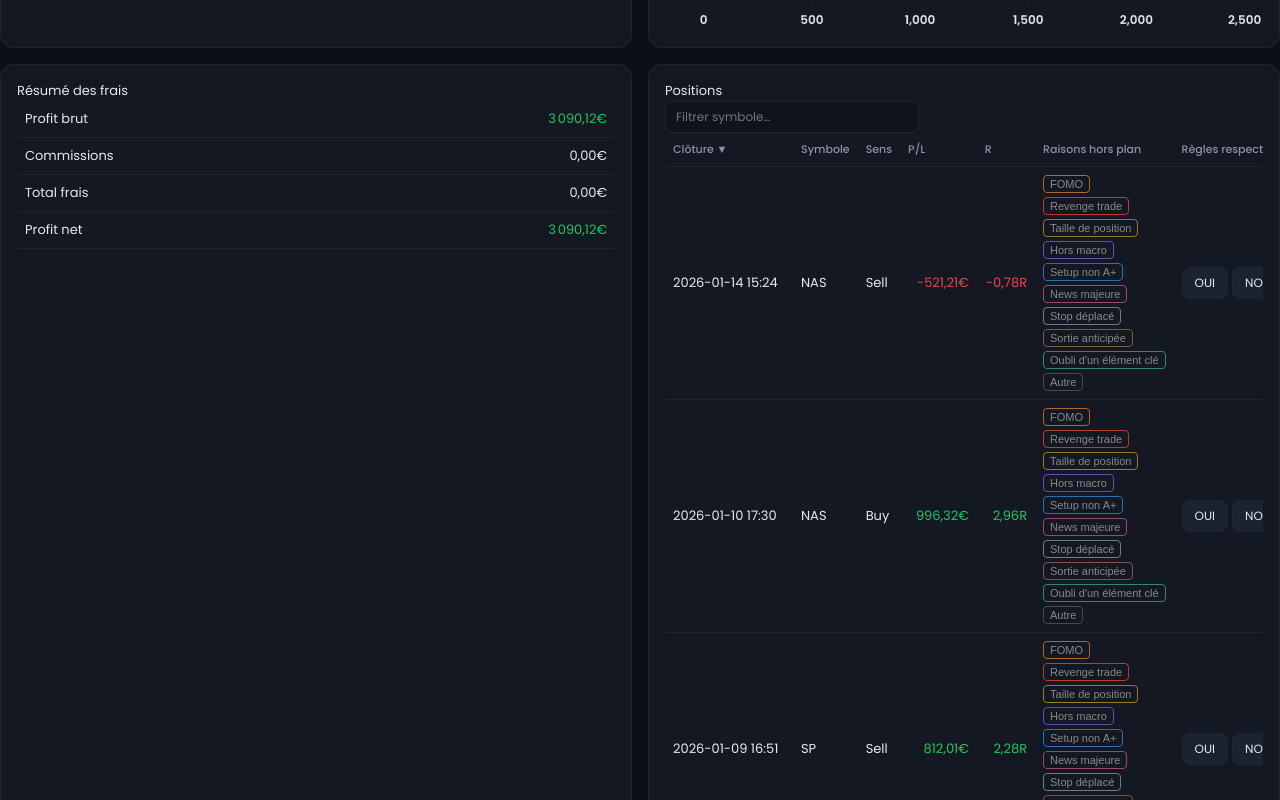
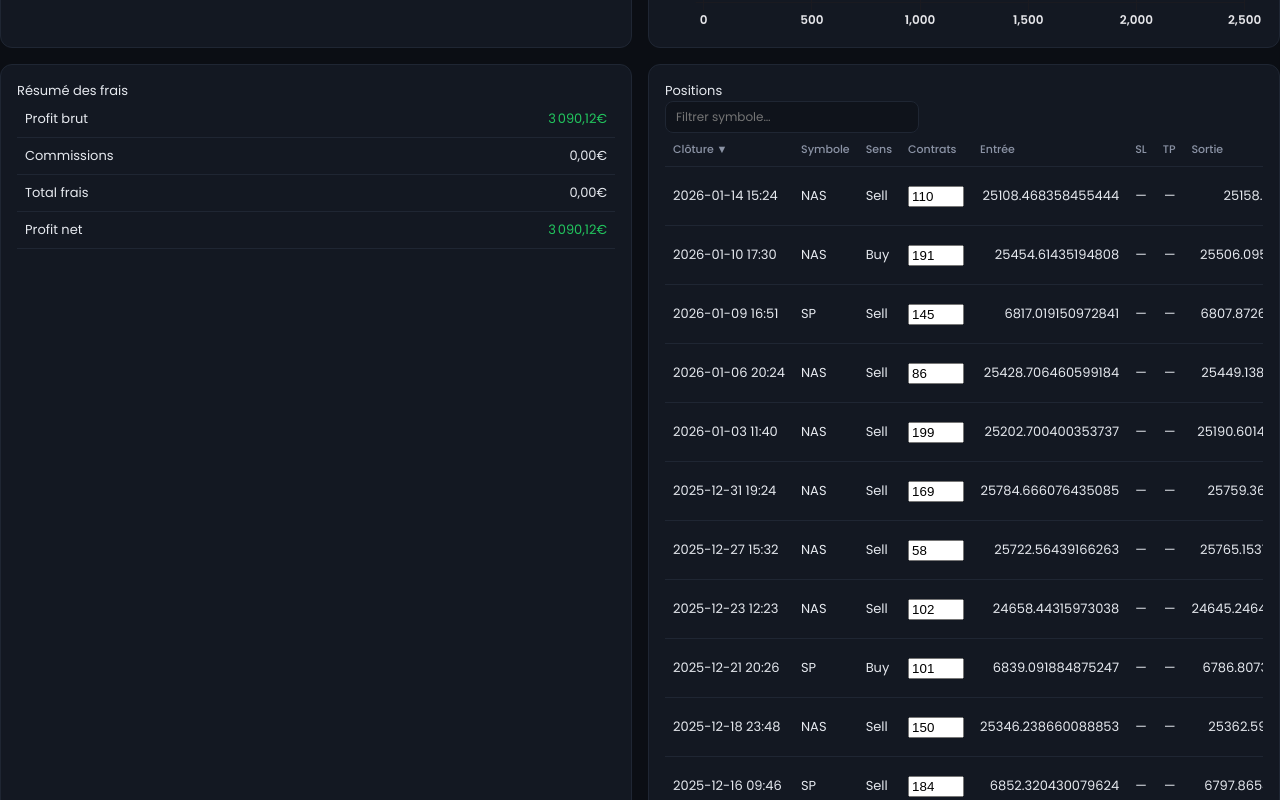
Before and after one commit to Neal40/trading-journal, a React (Vite) app: page / in a window 1280 px wide. Shown: the part 3140-3940 px from the top of the page. Built offline with nearby package versions, Linux system fonts and the light colour scheme.

Commit message:
feat(positions): raisons en liste (+/x), contrats limités par symbole, entrée/SL/TP/sortie/commissions/images

```diff
--- a/src/components/PositionsTable.tsx
+++ b/src/components/PositionsTable.tsx
@@ -21,6 +21,17 @@ const TAG_COLORS: Record<string, string> = {
   'Autre': '#4a4a4a',
 }
 
+// NQ / ES = minis (1 à 5) ; MNQ / MES = micros (1 à 50)
+function maxContracts(symbol: string): number {
+  const s = symbol.toUpperCase()
+  if (s.startsWith('MNQ') || s.startsWith('MES')) return 50
+  if (s.startsWith('NQ') || s.startsWith('ES')) return 5
+  return 50
+}
+
+const num = (v: number | null | undefined) =>
+  v === null || v === undefined || Number.isNaN(v) ? '—' : String(v)
+
 export default function PositionsTable() {
   const trades = useStore(s => s.trades)
   const updateTrade = useStore(s => s.updateTrade)
@@ -29,7 +40,6 @@ export default function PositionsTable() {
   const [sort, setSort] = useState<SortKey>('closeTime')
   const [asc, setAsc] = useState(false)
   const [page, setPage] = useState(0)
-  const [openId, setOpenId] = useState<string | null>(null)
   const PER = 15
 
   const rows = useMemo(() => {
@@ -50,11 +60,37 @@ export default function PositionsTable() {
     </th>
   )
 
-  const toggleReason = (t: Trade, r: string) => {
+  const addReason = (t: Trade, r: string) => {
+    if (!r) return
     const reasons = t.reasons ?? []
-    updateTrade(t.id, {
-      reasons: reasons.includes(r) ? reasons.filter(x => x !== r) : [...reasons, r],
+    if (reasons.includes(r)) return
+    updateTrade(t.id, { reasons: [...reasons, r] })
+  }
+  const removeReason = (t: Trade, r: string) => {
+    updateTrade(t.id, { reasons: (t.reasons ?? []).filter(x => x !== r) })
+  }
+
+  const setContracts = (t: Trade, raw: string) => {
+    const max = maxContracts(t.symbol)
+    let n = parseInt(raw, 10)
+    if (Number.isNaN(n)) n = 1
+    n = Math.max(1, Math.min(max, n))
+    updateTrade(t.id, { volume: n })
+  }
+
+  const addImages = (t: Trade, files: FileList | null) => {
+    if (!files) return
+    Array.from(files).forEach(f => {
+      const reader = new FileReader()
+      reader.onload = () => {
+        const cur = useStore.getState().trades.find(x => x.id === t.id)
+        updateTrade(t.id, { images: [...(cur?.images ?? []), String(reader.result)] })
+      }
+      reader.readAsDataURL(f)
     })
+  }
+  const removeImage = (t: Trade, i: number) => {
+    updateTrade(t.id, { images: (t.images ?? []).filter((_, k) => k !== i) })
   }
 
   return (
@@ -76,77 +112,130 @@ export default function PositionsTable() {
               {th('closeTime', 'Clôture')}
               {th('symbol', 'Symbole')}
               <th>Sens</th>
+              <th>Contrats</th>
+              <th>Entrée</th>
+              <th>SL</th>
+              <th>TP</th>
+              <th>Sortie</th>
+              <th>Comm.</th>
               {th('profit', 'P/L')}
               {th('r', 'R')}
               <th>Raisons hors plan</th>
               <th>Règles respectées</th>
               <th>Commentaire</th>
+              <th>Images</th>
             </tr>
           </thead>
           <tbody>
-            {visible.map(t => (
+            {visible.map(t => {
+              const available = REASONS.filter(r => !(t.reasons ?? []).includes(r))
+              return (
                 <tr key={t.id}>
                   <td>{t.closeTime.slice(0, 16).replace('T', ' ')}</td>
                   <td>{t.symbol}</td>
                   <td>{t.type}</td>
+                  <td>
+                    <input
+                      type="number"
+                      min={1}
+                      max={maxContracts(t.symbol)}
+                      value={t.volume}
+                      onChange={e => setContracts(t, e.target.value)}
+                      style={{ width: 56 }}
+                      title={`1 à ${maxContracts(t.symbol)}`}
+                    />
+                  </td>
+                  <td className="r">{num(t.entry)}</td>
+                  <td className="r">{num(t.sl)}</td>
+                  <td className="r">{num(t.tp)}</td>
+                  <td className="r">{num(t.exit)}</td>
+                  <td className="r">{eur(t.commission)}</td>
                   <td className={'r ' + cls(t.profit)}>{eur(t.profit)}</td>
                   <td className={'r ' + cls(t.r)}>{fmt(t.r)}R</td>
-                <td>
-                  <div style={{ display: 'flex', flexWrap: 'wrap', gap: 4 }}>
-                    {REASONS.map(r => {
-                      const on = (t.reasons ?? []).includes(r)
-                      return (
-                        <button
+                  <td style={{ minWidth: 170 }}>
+                    <div style={{ display: 'flex', flexWrap: 'wrap', gap: 4, alignItems: 'center' }}>
+                      {(t.reasons ?? []).map(r => (
+                        <span
                           key={r}
-                          onClick={() => toggleReason(t, r)}
                           style={{
-                            background: on ? TAG_COLORS[r] : 'transparent',
-                            color: on ? '#fff' : '#888',
-                            border: `1px solid ${TAG_COLORS[r]}`,
+                            background: TAG_COLORS[r] ?? '#4a4a4a',
+                            color: '#fff',
                             borderRadius: 4,
                             padding: '2px 6px',
                             fontSize: 11,
-                            cursor: 'pointer',
+                            display: 'inline-flex',
+                            alignItems: 'center',
+                            gap: 4,
                           }}
                         >
                           {r}
-                        </button>
-                      )
-                    })}
+                          <span
+                            onClick={() => removeReason(t, r)}
+                            style={{ cursor: 'pointer', fontWeight: 700 }}
+                            title="Retirer"
+                          >×</span>
+                        </span>
+                      ))}
+                      {available.length > 0 && (
+                        <select
+                          value=""
+                          onChange={e => addReason(t, e.target.value)}
+                          style={{ width: 28, fontSize: 12, cursor: 'pointer' }}
+                          title="Ajouter une raison"
+                        >
+                          <option value="">+</option>
+                          {available.map(r => <option key={r} value={r}>{r}</option>)}
+                        </select>
+                      )}
                     </div>
                   </td>
                   <td>
-                  <div style={{ display: 'flex', gap: 4 }}>
-                    <button
-                      className="btn"
-                      onClick={() => updateTrade(t.id, { rulesRespected: true })}
-                      style={{ background: t.rulesRespected === true ? '#2e8a6a' : undefined }}
-                    >OUI</button>
-                    <button
-                      className="btn"
-                      onClick={() => updateTrade(t.id, { rulesRespected: false })}
-                      style={{ background: t.rulesRespected === false ? '#c0392b' : undefined }}
-                    >NON</button>
-                  </div>
+                    <select
+                      value={t.rulesRespected === null || t.rulesRespected === undefined ? '' : t.rulesRespected ? 'oui' : 'non'}
+                      onChange={e => updateTrade(t.id, {
+                        rulesRespected: e.target.value === '' ? null : e.target.value === 'oui',
+                      })}
+                    >
+                      <option value="">—</option>
+                      <option value="oui">OUI</option>
+                      <option value="non">NON</option>
+                    </select>
                   </td>
                   <td>
-                  {openId === t.id ? (
                     <textarea
-                      autoFocus
                       value={t.comment ?? ''}
                       onChange={e => updateTrade(t.id, { comment: e.target.value })}
-                      onBlur={() => setOpenId(null)}
+                      placeholder="Commentaire…"
                       rows={2}
                       style={{ width: '100%', minWidth: 160 }}
                     />
-                  ) : (
-                    <button className="btn" onClick={() => setOpenId(t.id)}>
-                      {t.comment ? t.comment.slice(0, 30) + (t.comment.length > 30 ? '…' : '') : '+ Commentaire'}
-                    </button>
-                  )}
+                  </td>
+                  <td style={{ minWidth: 110 }}>
+                    <div style={{ display: 'flex', flexWrap: 'wrap', gap: 4, alignItems: 'center' }}>
+                      {(t.images ?? []).map((src, i) => (
+                        <span key={i} style={{ position: 'relative', display: 'inline-block' }}>
+                          <img src={src} alt="" style={{ width: 36, height: 36, objectFit: 'cover', borderRadius: 4 }} />
+                          <span
+                            onClick={() => removeImage(t, i)}
+                            style={{ position: 'absolute', top: -6, right: -6, background: '#c0392b', color: '#fff', borderRadius: '50%', width: 14, height: 14, fontSize: 10, textAlign: 'center', lineHeight: '14px', cursor: 'pointer' }}
+                          >×</span>
+                        </span>
+                      ))}
+                      <label className="btn" style={{ cursor: 'pointer' }}>
+                        +
+                        <input
+                          type="file"
+                          accept="image/*"
+                          multiple
+                          style={{ display: 'none' }}
+                          onChange={e => { addImages(t, e.target.files); e.target.value = '' }}
+                        />
+                      </label>
+                    </div>
                   </td>
                 </tr>
-            ))}
+              )
+            })}
           </tbody>
         </table>
       </div>
```
Lines whose indentation alone changed are shown as unchanged.
